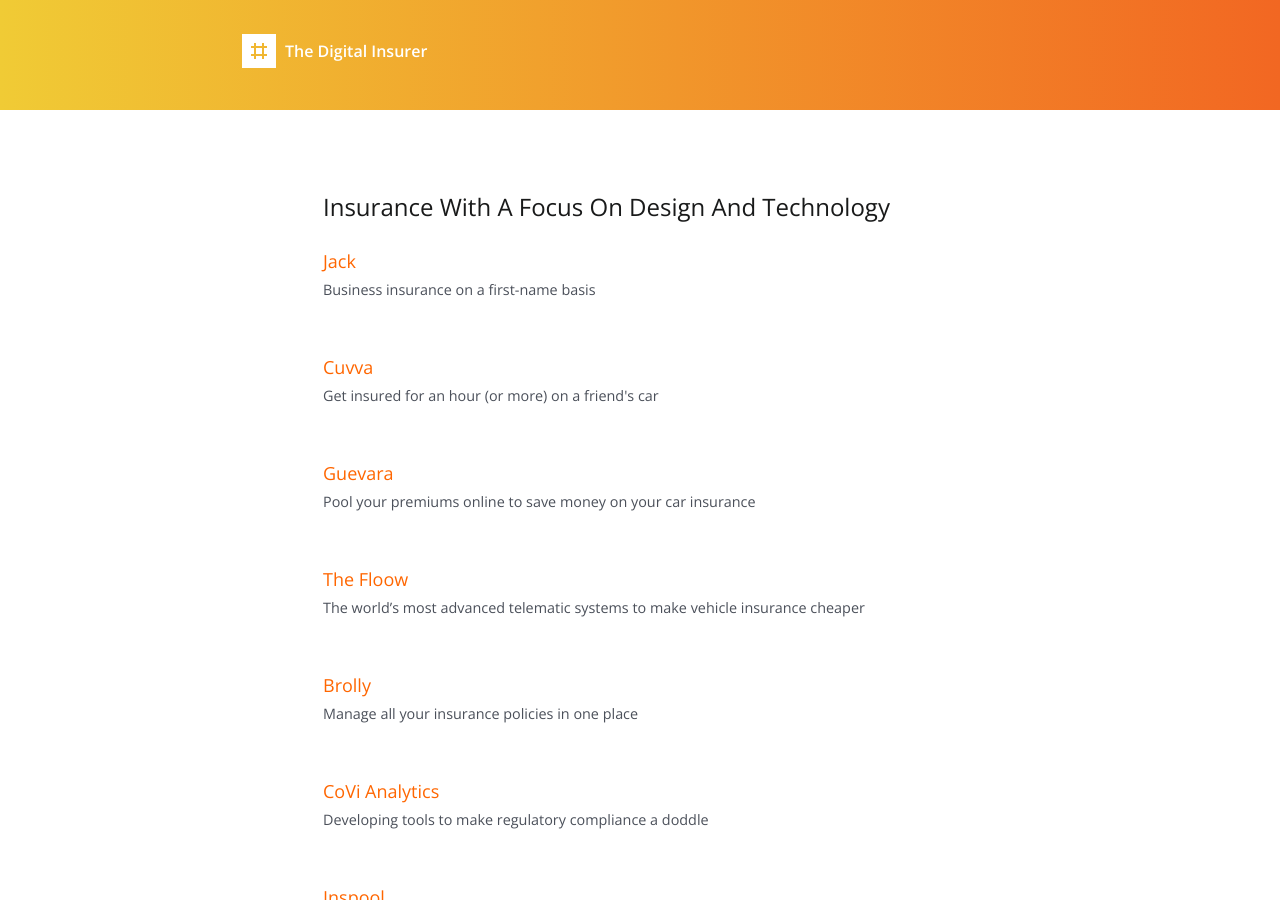
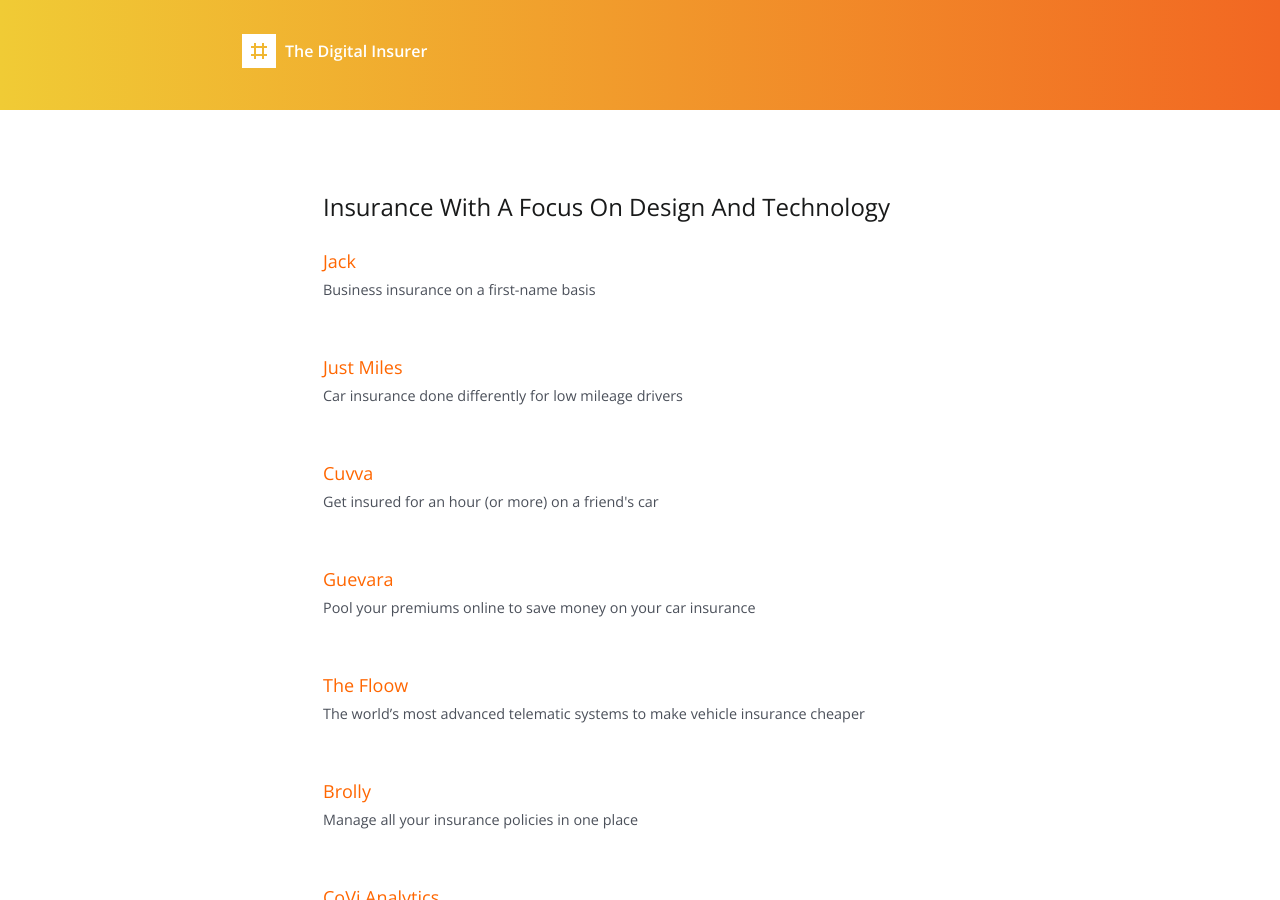
Before and after one commit to ashleybaxter/thedigitalinsurer, a Jekyll site: the page built from index.html, in a window 1280 px wide and 900 px high. Built offline with Jekyll 4.4.1, drawn with Linux system fonts in a browser that asks for light colours.

Commit message:
Added Just Miles to companies

```diff
--- a/_data/companies.yml
+++ b/_data/companies.yml
@@ -2,6 +2,10 @@
   url: https://withjack.co.uk
   image: jack.png
   tagline: Business insurance on a first-name basis
+
+- name: Just Miles
+  url: http://www.justmiles.co.uk/
+  tagline: Car insurance done differently for low mileage drivers
 
 - name: Cuvva
   url: https://cuvva.co/
```
